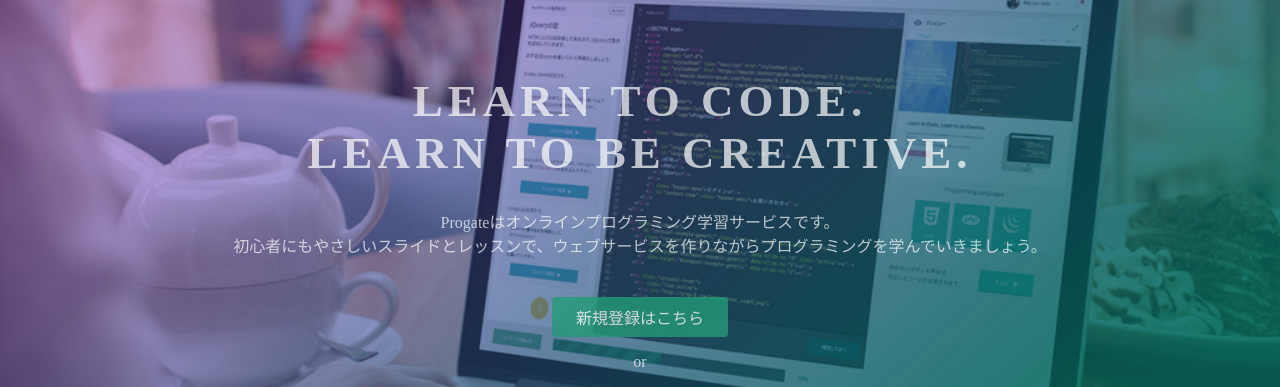
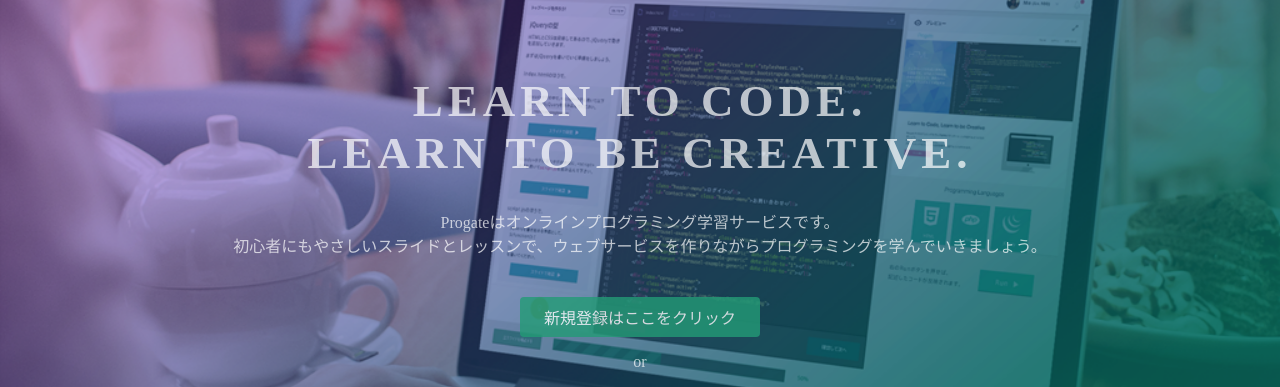
Before and after one commit to takko-labo/takko-labo.github.io, a plain HTML site: page index.html in a window 1280 px wide. Shown: the part 135-522 px from the top of the page. Drawn offline with Linux system fonts and the light colour scheme.

Commit message:
Update index.html

```diff
--- a/index.html
+++ b/index.html
@@ -26,7 +26,7 @@
       <h1>LEARN TO CODE.<br>LEARN TO BE CREATIVE.</h1>
       <p>Progateはオンラインプログラミング学習サービスです。<br>初心者にもやさしいスライドとレッスンで、ウェブサービスを作りながらプログラミングを学んでいきましょう。</p>
       <div class="btn-wrapper">
-        <a href="#" class="btn signup">新規登録はこちら</a>
+        <a href="#" class="btn signup">新規登録はここをクリック</a>
         <p>or</p>
         <a href="#" class="btn facebook"><span class="fa fa-facebook"></span>Facebookで登録</a>
         <a href="#" class="btn twitter"><span class="fa fa-twitter"></span>Twitterで登録</a>
```
